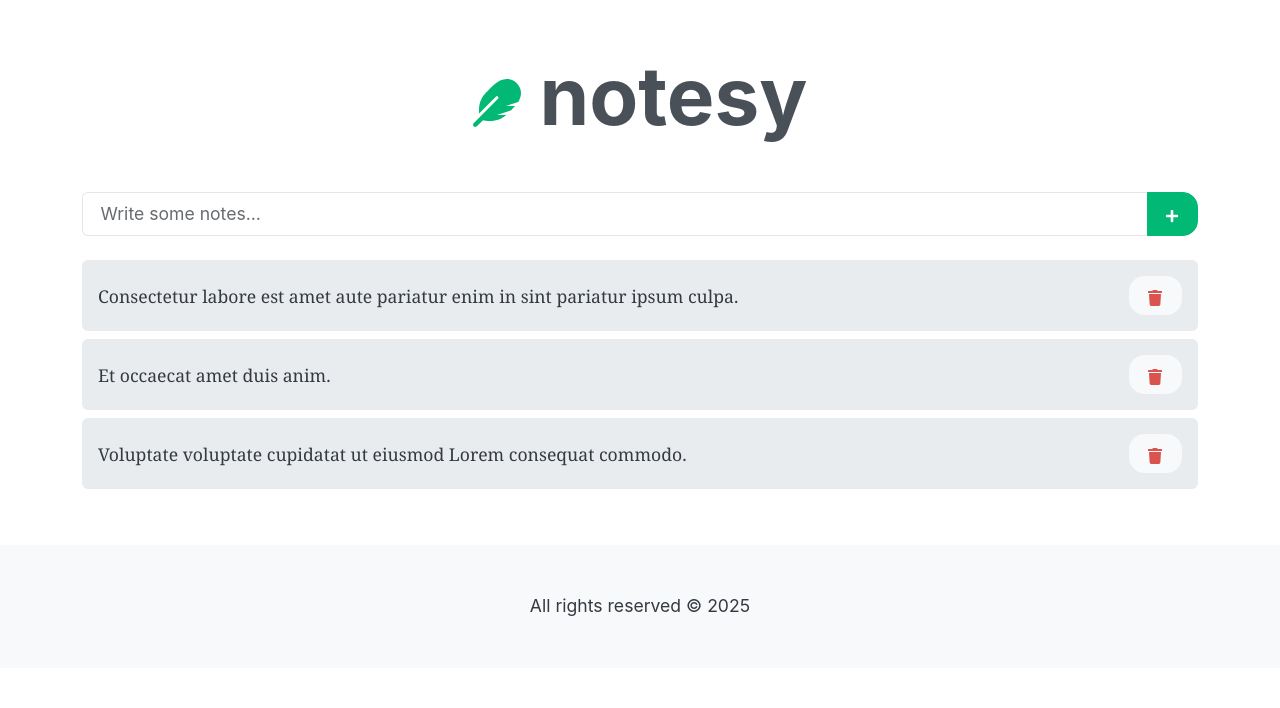
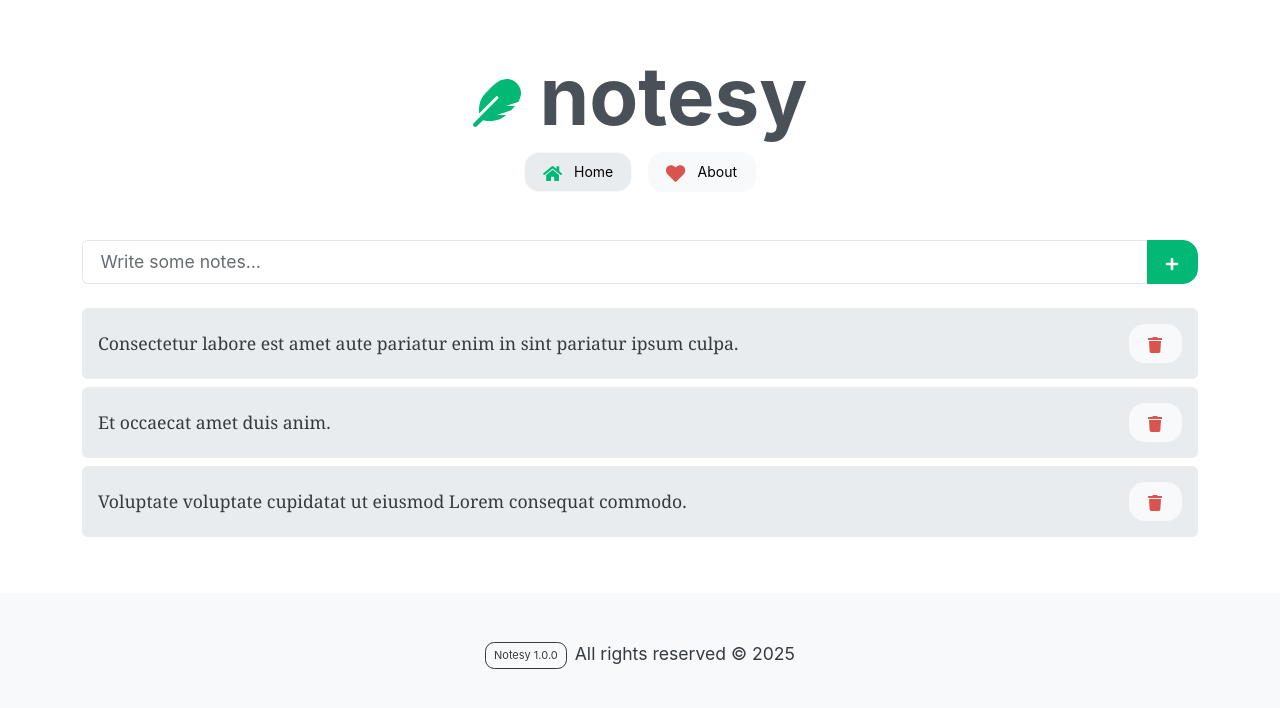
Before and after one commit to AnsariMohsinAhmed/notesy-app, a React (Vite) app: page / in a window 1280 px wide. Shown: the top 708 px of the page. Built offline with nearby package versions, Linux system fonts and the light colour scheme.

Commit message:
Added navbar and implemented routing using react-router-dom.

```diff
--- a/src/App.jsx
+++ b/src/App.jsx
@@ -4,12 +4,14 @@ import { BrowserRouter as Router, Routes, Route } from "react-router-dom"
 import Home from './pages/Home'
 import About from './pages/About'
 import NotFound from './pages/NotFound'
+import Navbar from './components/Navbar'
 
 function App() {
   return (
     <>
       <Router>
         <Header />
+        <Navbar />
 
         <div className="container my-5">
           <Routes>
--- a/src/components/Footer.jsx
+++ b/src/components/Footer.jsx
@@ -1,7 +1,16 @@
+import { useNavigate } from "react-router-dom";
+
 const Footer = () => {
+    const navigate = useNavigate()
+
+    const handleClick = () => {
+        navigate('/about')
+    }
     return (
         <>
-            <div className="text-center p-5 bg-light">All rights reserved &copy; {(new Date().getFullYear())}</div>
+            <div className="text-center p-5 bg-light">
+                <button className="btn btn-outline-dark btn-sm me-2" onClick={handleClick}>Notesy 1.0.0</button>
+                All rights reserved &copy; {(new Date().getFullYear())}</div>
         </>
     )
 }
--- /dev/null
+++ b/src/components/Navbar.jsx
@@ -0,0 +1,21 @@
+import { FaHeart, FaHome } from "react-icons/fa";
+import { NavLink } from "react-router-dom";
+
+const Navbar = () => {
+    const isActiveLink = ({ isActive }) =>
+        `btn btn-light mx-2 ${isActive && 'bg-body-secondary'}`
+    return (
+        <>
+            <div className="d-flex justify-content-center">
+                <NavLink to="/" className={isActiveLink}>
+                    <FaHome size={'1.2rem'} className="me-2 text-success" /> Home
+                </NavLink>
+                <NavLink to="/about" className={isActiveLink}>
+                    <FaHeart size={'1.2rem'} className="me-2 text-danger" /> About
+                </NavLink>
+            </div>
+        </>
+    )
+}
+
+export default Navbar;
```
